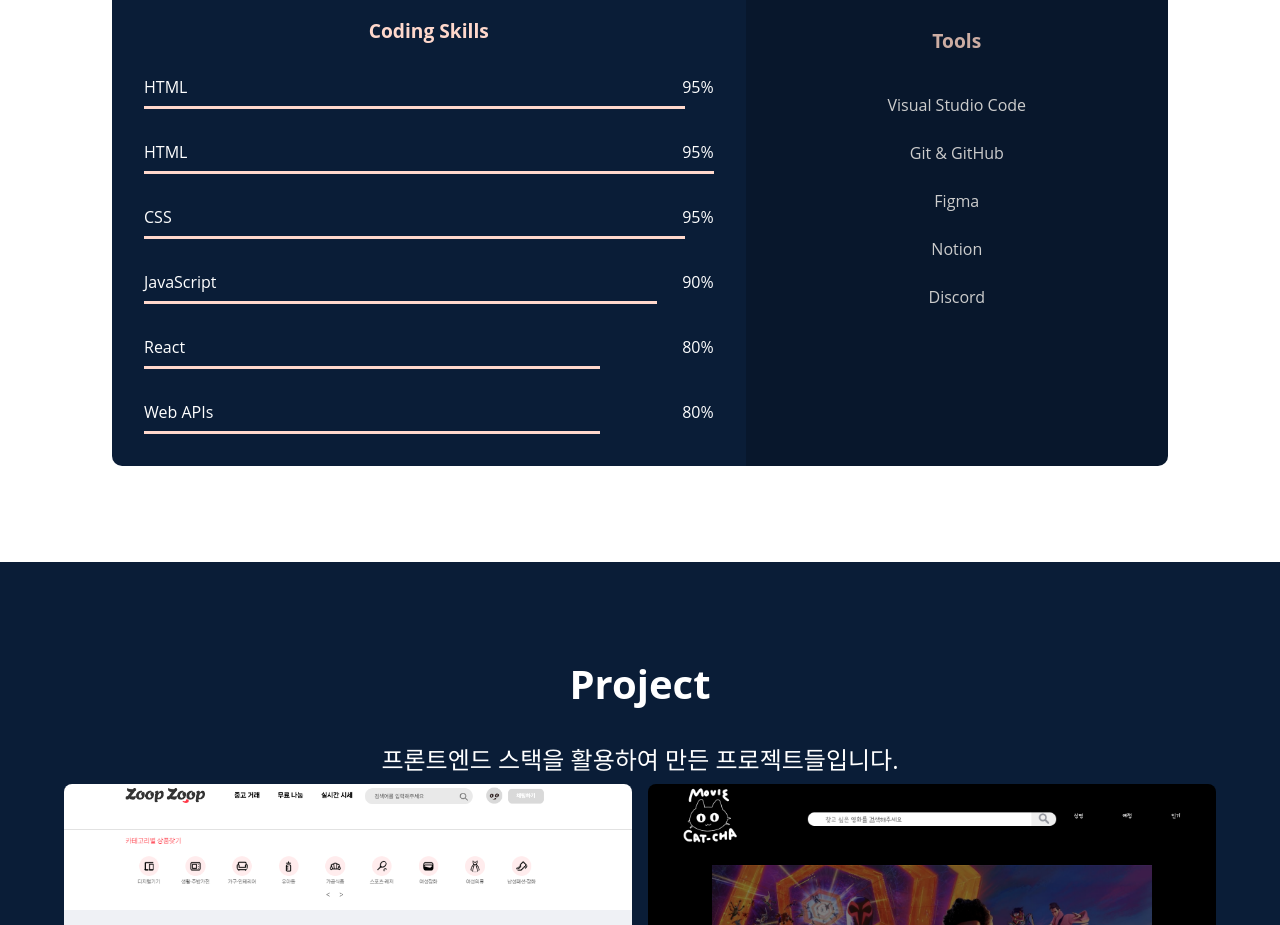
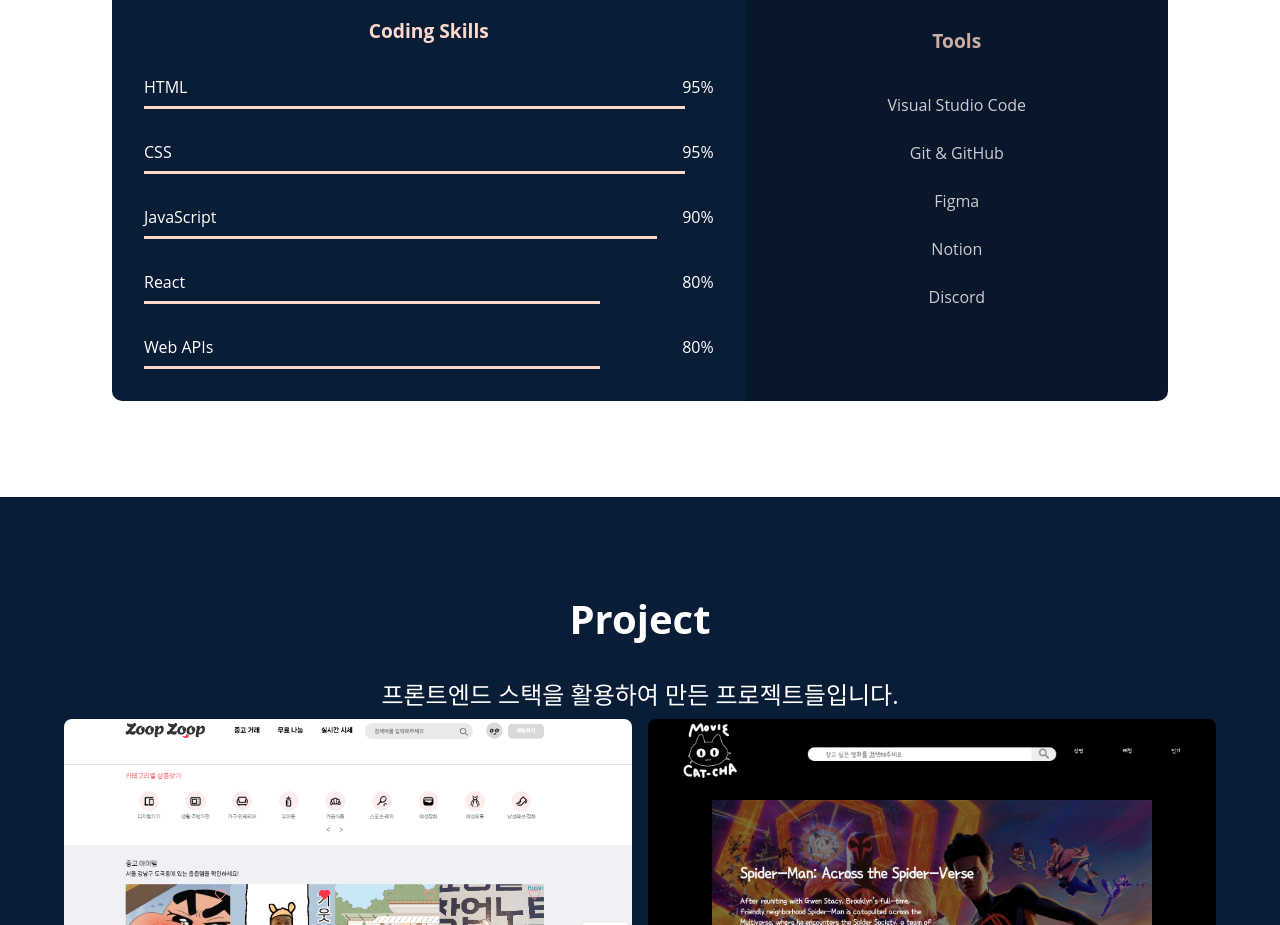
Before and after one commit to HyunseoKoo/portfolio, a React (Create React App) app: page / in a window 1280 px wide. Shown: the part 1740-2665 px from the top of the page. Built offline with nearby package versions, Linux system fonts and the light colour scheme.

Commit message:
중복코드 삭제

```diff
--- a/src/Components/skills.js
+++ b/src/Components/skills.js
@@ -16,10 +16,6 @@
                             <S.Bar>
                                 <S.BarMetadata><span>HTML</span><span>95%</span></S.BarMetadata>
                                 <S.BarBg><S.BarValue style={{width: "95%"}}></S.BarValue></S.BarBg>
-                            </S.Bar>
-                            <S.Bar>
-                                <S.BarMetadata><span>HTML</span><span>95%</span></S.BarMetadata>
-                                <S.BarBg><S.BarValue style={{width: "985"}}></S.BarValue></S.BarBg>
                             </S.Bar>
                             <S.Bar>
                                 <S.BarMetadata><span>CSS</span><span>95%</span></S.BarMetadata>
```
Also changed, not shown: 1 other file (tests, documents, lock files or other folders).
